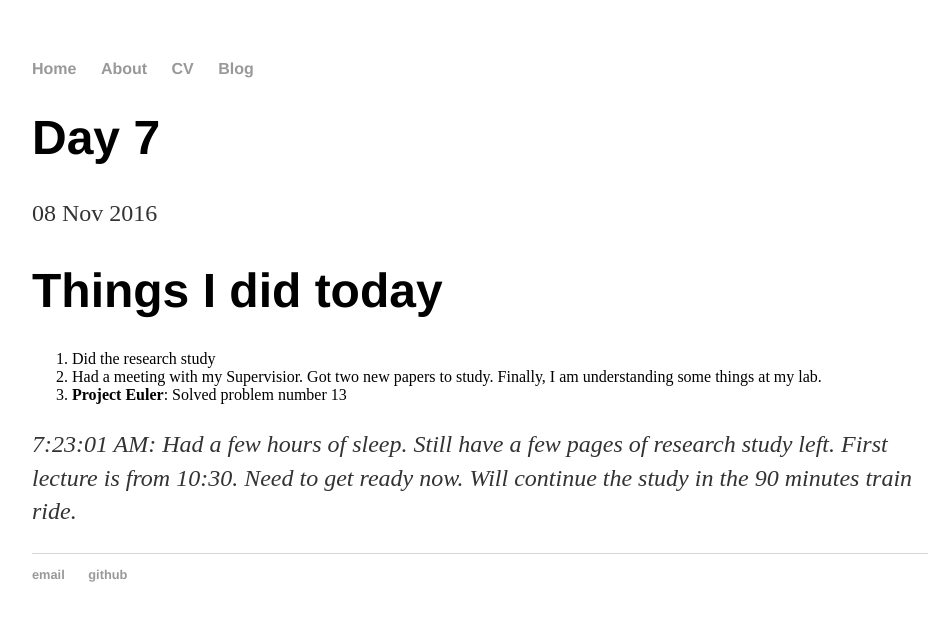
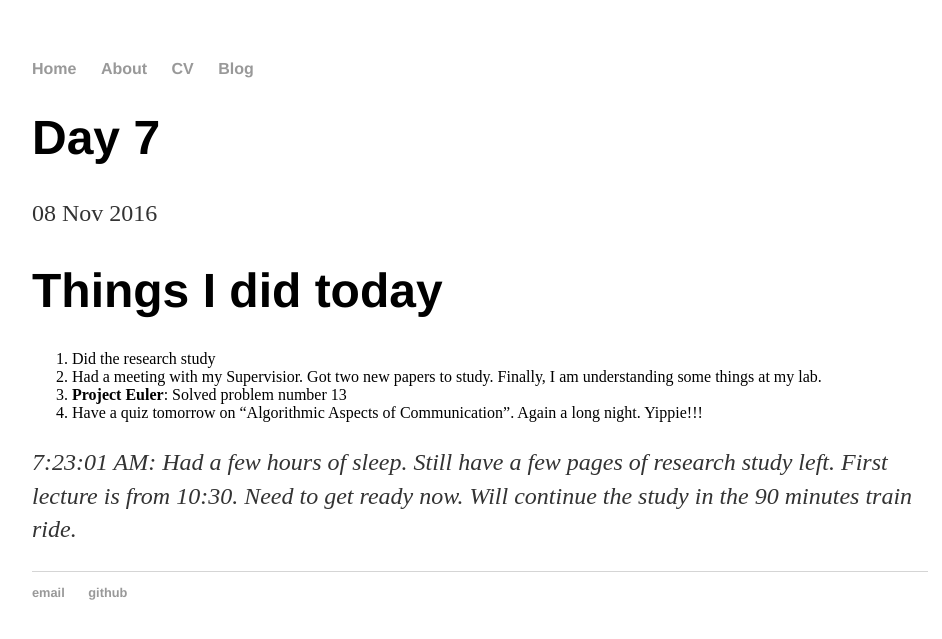
Before and after one commit to scitamehtam/scitamehtam.github.io, a Jekyll site: the page built from _posts/2016-11-09-Day-8.md, in a window 1280 px wide. Shown: the top 639 px of the page, without its empty margins (160-1102 px from the left). Built offline with Jekyll 4.4.1, drawn with Linux system fonts in a browser that asks for light colours.

Commit message:
Update 2016-11-09-Day-8.md

```diff
--- a/_posts/2016-11-09-Day-8.md
+++ b/_posts/2016-11-09-Day-8.md
@@ -7,5 +7,6 @@ date: 2016-11-08
 1. Did the research study
 2. Had a meeting with my Supervisior. Got two new papers to study. Finally, I am understanding some things at my lab.
 3. **Project Euler**: Solved problem number 13
+4. Have a quiz tomorrow on "Algorithmic Aspects of Communication". Again a long night. Yippie!!!
 
 _7:23:01 AM: Had a few hours of sleep. Still have a few pages of research study left. First lecture is from 10:30. Need to get ready now. Will continue the study in the 90 minutes train ride._
```
